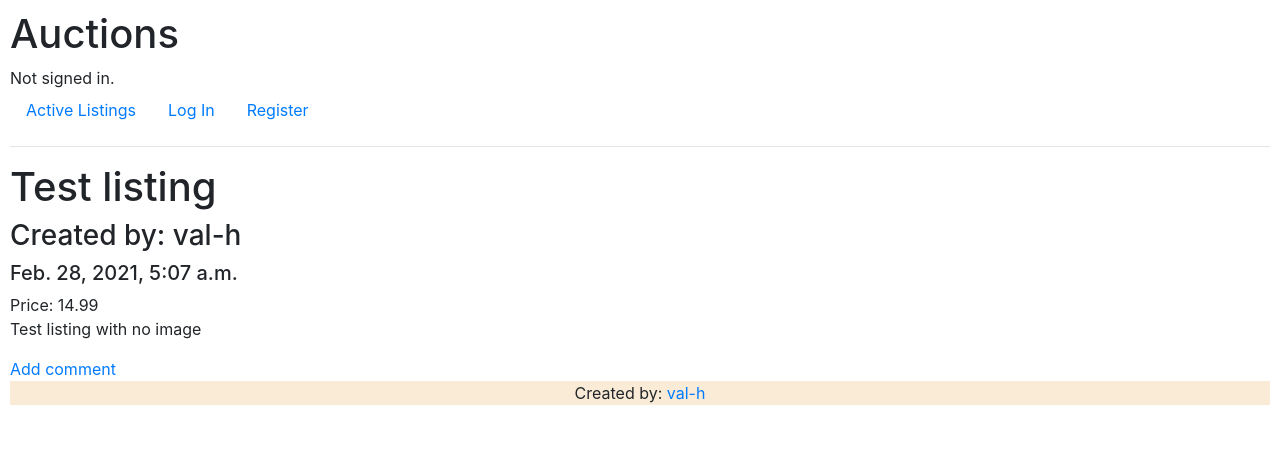
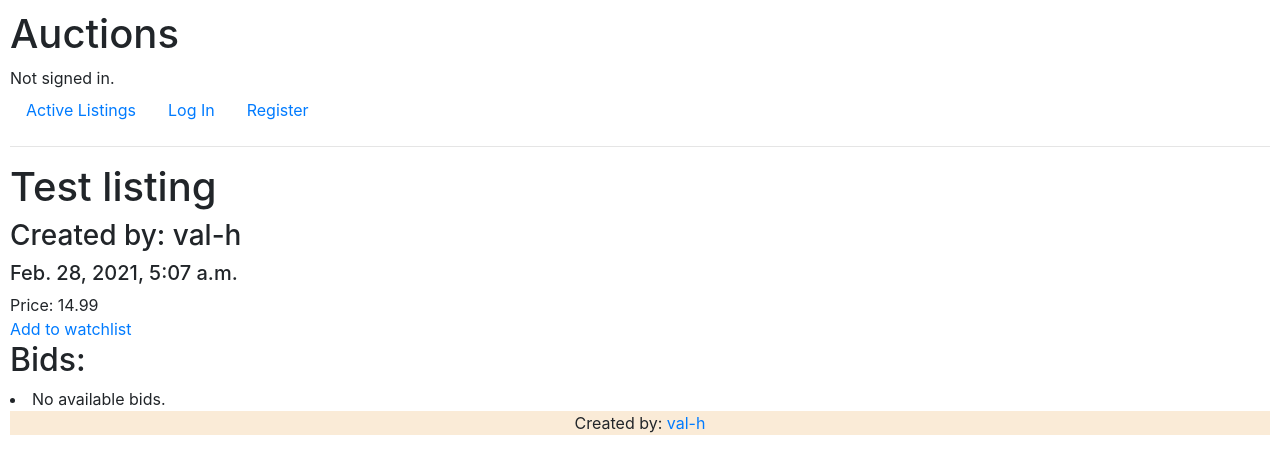
Before and after one commit to val-h/cs50w-prj-2, a Django app: page /listing/16 in a window 1280 px wide. Shown: the top 474 px of the page. Run offline with Django 3.2, Linux system fonts and the light colour scheme; data comes from the database, SQL or seed files in the repository; some libraries are stand-ins or nearby versions.

Commit message:
Bidding working, validation needed for only 1 bid max, validation for user bids lower than the current user bid

```diff
--- a/auctions/forms.py
+++ b/auctions/forms.py
@@ -1,5 +1,7 @@
 from django import forms
+from django.core.exceptions import ValidationError
 from django.forms import fields
+from django.http import request
 from django.utils.translation import gettext as _
 from django.conf import settings
 
@@ -75,8 +77,27 @@ class ListingForm(forms.ModelForm):
 
 # TODO
 class BidForm(forms.ModelForm):
+
+    # def __init__(self, *args):
+    #     self.request = args[0]  # Take the request
+    #     self.listing_id = args[1]   # Take the listing_id
+
+    # Trying to check if the user already has a bid and if the price is lower than the current one
+    def clean_amaunt(self):
+        requested_bid_price = self.cleaned_data.get('amount')
+        # I really don't know what im doing here anymore
+        # look into https://stackoverflow.com/questions/53955850/pass-variable-from-view-to-form-django
+        # these 2 variables are none since cleaned_data doesn't have them ;d
+        listing = Listing.objects.get(id=self.cleaned_data.get('listing_id'))
+        bid = listing.bids.filter(bidder=self.cleaned_data.get('user'))[0]
+        if bid and bid.amount >= requested_bid_price:
+            raise forms.ValidationError(_(f'The amount must be higher than your current bid: {bid.amount}.'), code='invalid')
+        return requested_bid_price
+
     class Meta:
         model = Bid
+        # needed for the view, so it doesn't pass it as a post var
+        # exclude = ('listing_id',)
         fields = [
             'amount',
         ]
--- a/auctions/models.py
+++ b/auctions/models.py
@@ -28,20 +28,13 @@ class Category(models.Model):
     title = models.CharField(max_length=40)
     description = models.TextField()
 
-    # Many to one field for listings needed
-    # listings = models.ManyToOneRel(Listing)
-    listings = None # temp
-
-    # See how to implement it with a function
-    number_of_listings = IntegerField(default=0)
-
     def __str__(self) -> str:
         return f"{self.title}"
 
 class Listing(models.Model):
     title = models.CharField(max_length=80)
     description = models.TextField()
-    owner = models.ForeignKey(User, on_delete=models.CASCADE)
+    owner = models.ForeignKey(User, on_delete=models.CASCADE, related_name="listings")
     date = models.DateTimeField(auto_now_add=True)
     price = models.DecimalField(max_digits=12, decimal_places=2)
 
@@ -53,20 +46,20 @@ class Listing(models.Model):
         return f"{self.title}, created by: {self.owner}"
 
 class Bid(models.Model):
-    listing = models.ManyToManyField(Listing, related_name="bids")
+    listing = models.ForeignKey(Listing, on_delete=models.CASCADE, related_name="bids")
     bidder = models.ForeignKey(User, on_delete=models.CASCADE)
     date = models.DateTimeField(auto_now_add=True)
     amount = models.DecimalField(max_digits=12, decimal_places=2)
 
     def __str__(self) -> str:
-        return f"Bid on: {self.listing}, by : {self.bidder}"
+        return f"Bid on: {self.listing}; bid by : {self.bidder}"
 
 class Comment(models.Model):
     # Deleting the comment on User deletion may be optional
-    owner = models.ForeignKey(User, on_delete=models.CASCADE, related_name="commentor")
-    listing = models.ForeignKey(Listing, on_delete=models.CASCADE, related_name="listing")
+    owner = models.ForeignKey(User, on_delete=models.CASCADE, related_name="comments")
+    listing = models.ForeignKey(Listing, on_delete=models.CASCADE, related_name="comments")
     date = models.DateTimeField(auto_now_add=True)
     content = models.TextField()
 
     def __str__(self) -> str:
-        return f"Comment on: {self.listing}, posted by: {self.owner}"
+        return f"Comment on: {self.listing}; posted by: {self.owner}"
--- a/auctions/templates/auctions/listing.html
+++ b/auctions/templates/auctions/listing.html
@@ -9,26 +9,43 @@
 <div>
     <div>Price: {{ listing.price }}</div>
     {% if listing.image %}
-    <div>
+    <div id="img-listing">
         <!-- Problem with the image file for listings -->
-        {% if listing.image %}
             <img src="{{ listing.image.url }}" alt="Listing Image">
-            Listing caption
-        {% endif %}
+            <div id="img-caption">
+            Image caption
+            </div>
     </div>
     {% endif %}
-    <p>
+    <!-- <p>
         {{ listing.description }}
-    </p>
+    </p> -->
+</div>
+
+<!-- Add to watchlist -->
+<div id="watchlist-listing">
+    <a href="#">Add to watchlist</a>
+</div>
+
+<!-- Bids -->
+<div>
+    <h2>Bids: </h2>
+    {% if bids %}
+        <span>{{ total_bids }} bid(s) so far.</span>
+        {% for bid in bids %}
+            <li>By: {{ bid.bidder }}, price: {{ bid.amount }}</li>
+        {% endfor %}
+    {% else %}
+        <li>No available bids.</li>
+    {% endif %}
 </div>
 
 {% if listing.owner == user %}
     <a href="#">Close Auction</a>
-<!-- Bids -->
 {% elif user.is_authenticated %}
+    <!-- Bid -->
     <div>
-    <!-- To be a form -->
-    <a href="#">Bid</a>
+        <h3>{{ form.non_field_errors }}</h3>
         <form action="{% url 'auctions:bid' listing.id %}" method="POST">
             {% csrf_token %}
             {{ bid_form }}
@@ -36,10 +53,27 @@
         </form>
     </div>
 {% endif %}
-
     <!-- Comments -->
+    {% if user.is_authenticated %}
 <div>
+    <!-- TO be a form -->
     <a href="#">Add comment</a>
 </div>
 
+<h3>Details:</h3>
+<ul>
+    <li>Listed by: {{ listing.owner }}</li>
+    <li>Created: {{ listing.date }}</li>
+    {% if listing.category %}
+    <li>Category:
+        <a href="{% url 'auctions:category' listing.category.id %}">{{ listing.category }}</a>
+    </li>
+    {% else %}
+    <li>Category: No category!</li>
+    {% endif %}
+    <li>Description:</li>
+    <p>{{ listing.description }}</p>
+</ul>
+{% endif %}
+
 {% endblock %}
--- a/auctions/urls.py
+++ b/auctions/urls.py
@@ -18,4 +18,5 @@ urlpatterns = [
 
     # forms
     path("bid/<int:listing_id>", views.bid, name="bid"),
+    path("comment/<int:listing_id>", views.comment, name="comment"),
 ]
--- a/auctions/views.py
+++ b/auctions/views.py
@@ -98,10 +98,14 @@ def create_listing(request):
 
 def listing_view(request, listing_id):
     listing = Listing.objects.get(id=listing_id)
+    bids = listing.bids.all()
+    total_bids = len(bids)
     return render(request, 'auctions/listing.html', {
         # Doesnt't save/load the image file corectly
         # look for how i set up the images on the blog app
         'listing': listing,
+        'bids': bids,
+        'total_bids': total_bids,
         'bid_form': BidForm(),
     })
 
@@ -124,14 +128,19 @@ def category_view(request, category_id):
         'category': category,
     })
 
+@login_required
 def bid(request, listing_id):
     if request.method == "POST":
         listing = Listing.objects.get(id=listing_id)
         form = BidForm(request.POST)
         if form.is_valid():
             new_bid = form.save(commit=False)
+            new_bid.bidder = request.user
             new_bid.listing = listing
-            new_bid.bidder = request.user
             new_bid.save()
             # listing.set() required, look at the error
             return redirect('auctions:listing', listing_id)
+
+@login_required
+def comment(request, listing_id):
+    pass
```
Also changed, not shown: auctions/migrations/0006_auto_20210301_0251.py (added), auctions/migrations/0007_remove_category_number_of_listings.py (added), db.sqlite3, media/images/snow_wallpaper.jpeg (added). Lines whose indentation alone changed are shown as unchanged.
